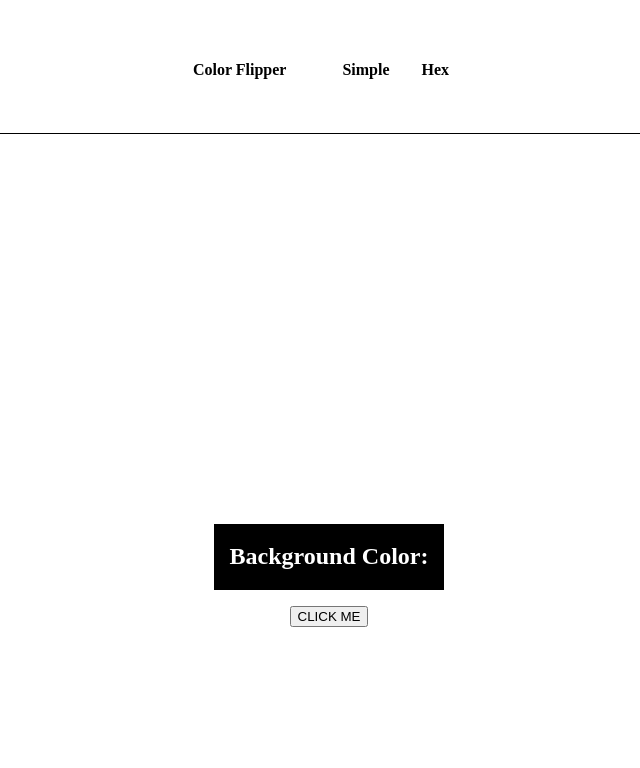
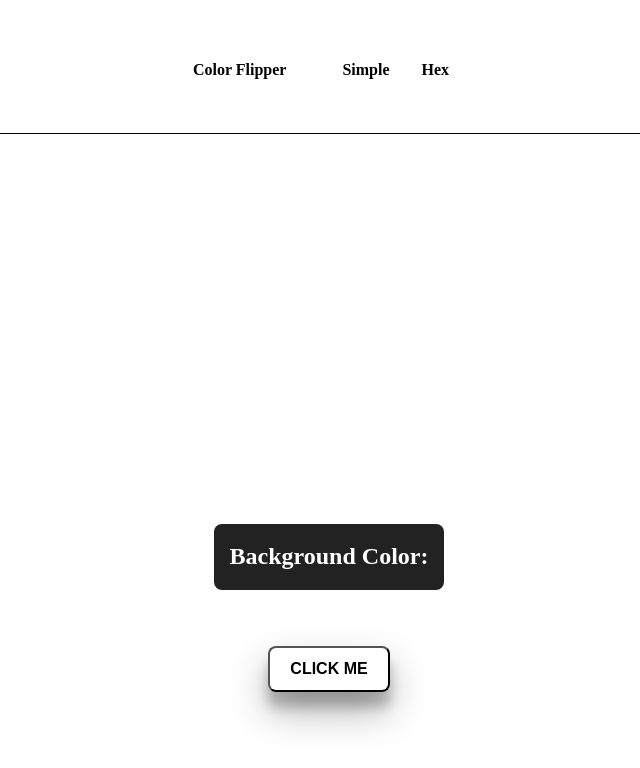
Before and after one commit to sfonua10/js-practice-color-flipper, a website: page index.html in a window 1280 px wide. Shown: the whole page, without its empty margins (311-951 px from the left). Drawn offline with Linux system fonts and the light colour scheme.

Commit message:
style and animate button

```diff
--- a/index.html
+++ b/index.html
@@ -29,9 +29,11 @@
 
         #text-container {
             width: fit-content;
-            background-color: black;
+            background-color: #222;
             color: white;
             padding: 0 1rem;
+            border-radius: 0.5rem;
+            margin-bottom: 2.5rem;
         }
         section {
             display: flex;
@@ -44,6 +46,22 @@
         }
         button {
             margin-top: 1rem;
+            padding: 0.75rem 1.25rem;
+            font-size: 1rem;
+            text-transform: uppercase;
+            font-weight: 700;
+            cursor: pointer;
+            border-radius: 0.5rem;
+            box-shadow: 0 19px 38px rgba(0,0,0,0.30), 0 15px 12px rgba(0,0,0,0.22);
+            background: transparent;
+            transition: all 0.7s linear;
+        }
+        button:hover {
+            background-color: #222;
+            color: white;
+        }
+        #injectText {
+            color: #49A6E9;
         }
     </style>
 </head>
@@ -64,9 +82,8 @@
         <section>
             <div id="text-container">
                 <h1>Background Color: <span id="injectText"></span></h1>
-
             </div>
-            <button onclick="changeBGColor()">CLICK ME</button>
+            <button onclick="changeBGColor()">Click Me</button>
         </section>
     </main>
 
```
